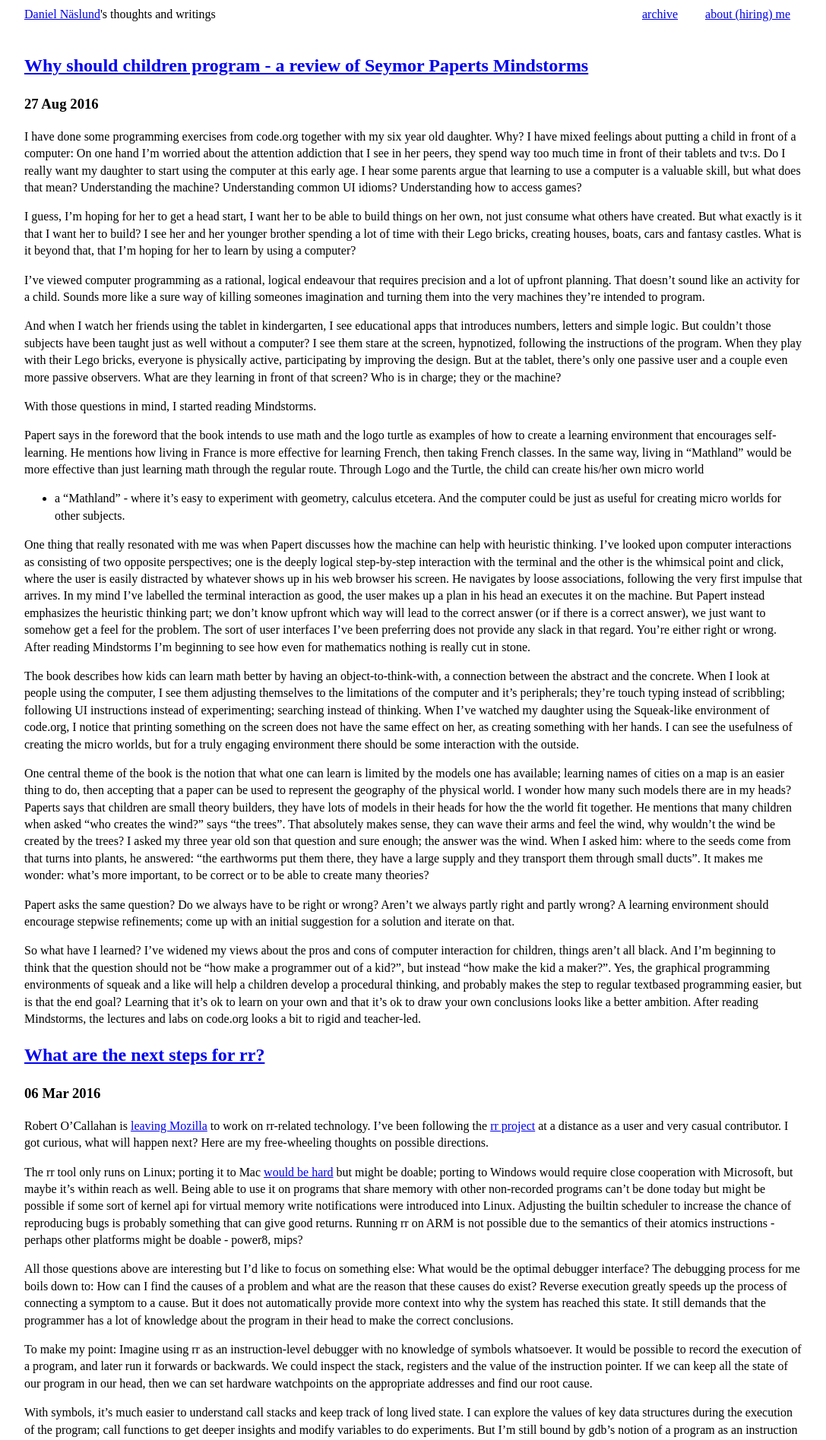
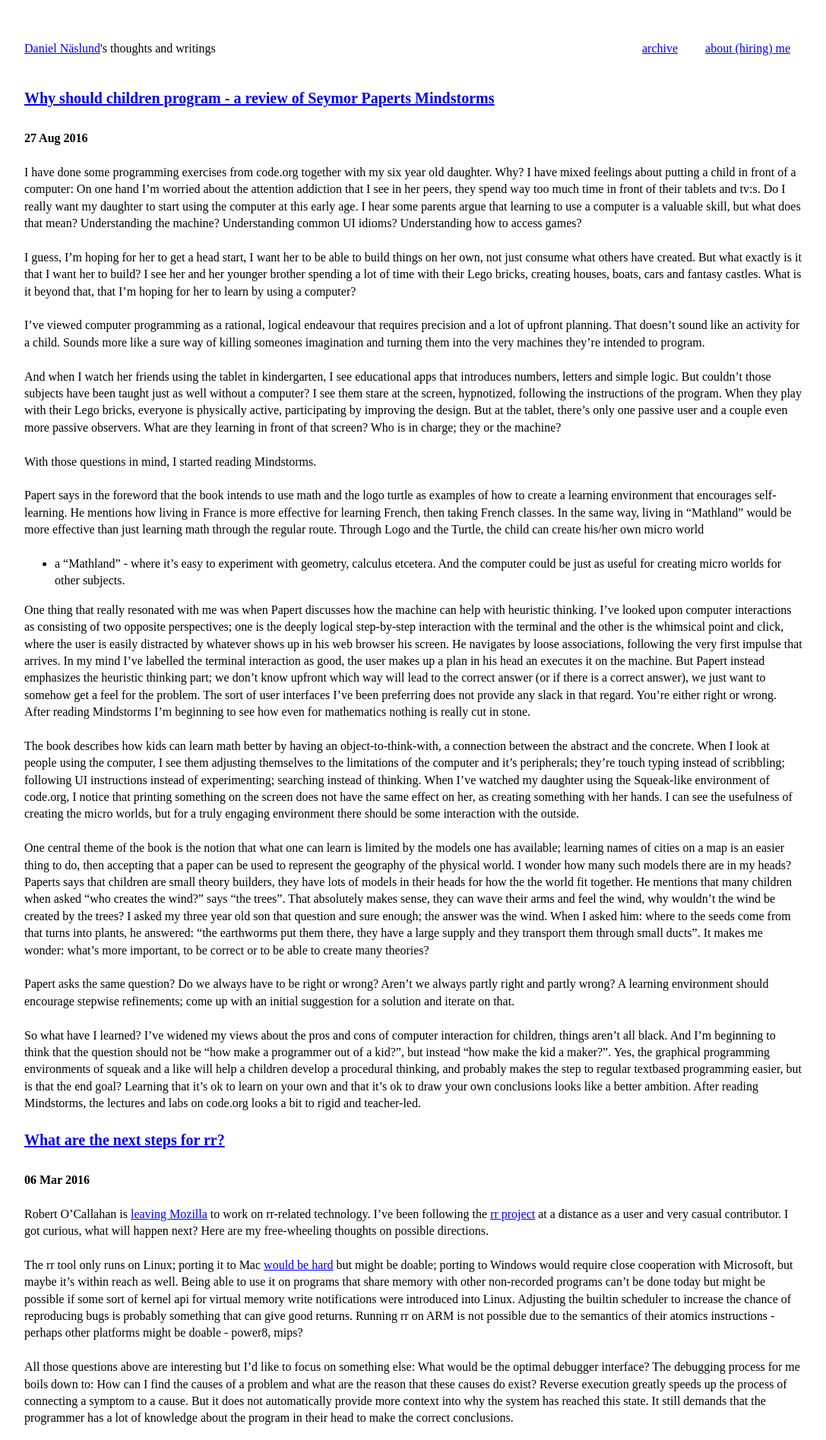
Before and after one commit to dannas/dannas.github.com, a Jekyll site: the page built from index.html, in a window 1280 px wide. Shown: the top 1895 px of the page at 76% size, without its empty margins (0-1087 px from the left). Built offline with Jekyll 4.4.1, drawn with Linux system fonts in a browser that asks for light colours; the list of posts is cut into pages by our own code.

Commit message:
Update stylesheet

```diff
--- a/stylesheets/styles.css
+++ b/stylesheets/styles.css
@@ -22,10 +22,35 @@ html {
   font-size: 100%;
 }
 
+p {
+    font-size: 1em;
+    margin-bottom: 1.4em;
+}
+
+h1 {
+    font-size: 2em;
+    margin-bottom: 2.4em;
+    padding: 0;
+}
+
+h2 {
+    font-size: 1.25em;
+    margin-bottom: 1.4em;
+    padding: 0;
+}
+
+h3 {
+    font-size: 1em;
+    margin-bottom: 1.4em;
+    padding: 0;
+}
+
 body {
-  max-width: 67rem;
-  padding-left: 1.5rem;
-  padding-right: 1.5rem;
+  max-width: 67em;
+  padding-top: 2.8em;
+  padding-bottom: 2.8em;
+  padding-left: 1.5em;
+  padding-right: 1.5em;
   line-height: 1.4;
 }
 
@@ -54,7 +79,7 @@ footer {
 }
 
 header, div.navigation  {
-  margin-bottom: 2.5rem;
+  margin-bottom: 2.5em;
 }
 
 div.navigation ul {
@@ -64,17 +89,17 @@ div.navigation ul {
 }
 
 div.navigation ul li {
-    margin-top: 0rem;
-    margin-bottom: 0rem;
-    margin-left: 1rem;
-    margin-right: 1rem;
+    margin-top: 0em;
+    margin-bottom: 0em;
+    margin-left: 1em;
+    margin-right: 1em;
     display: inline;
 }
 
 pre {
-  margin-bottom: 1.75rem;
-  margin-left: 4rem;
-  margin-right: 4rem;
+  margin-bottom: 1em;
+  margin-left: 4em;
+  margin-right: 4em;
 }
 
 code {
```
